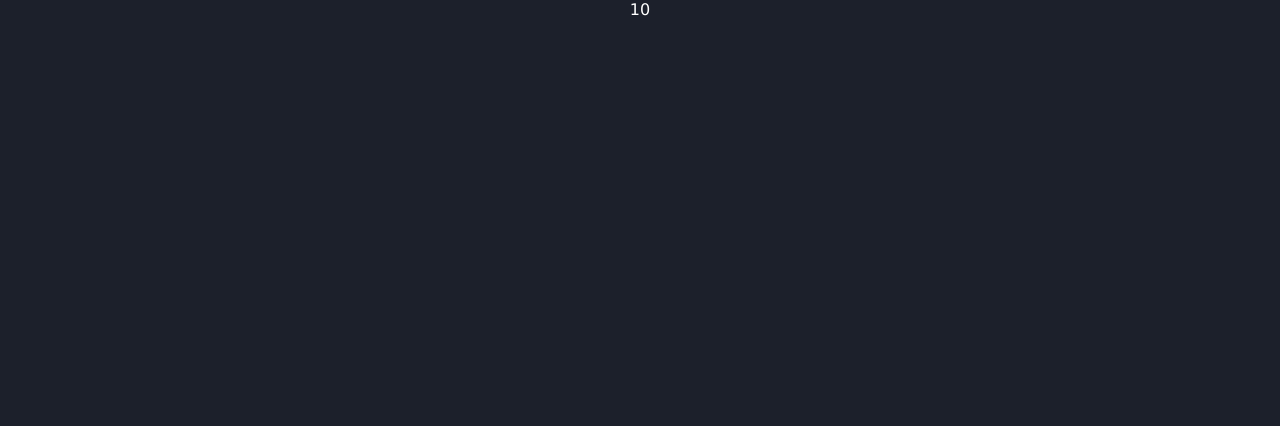
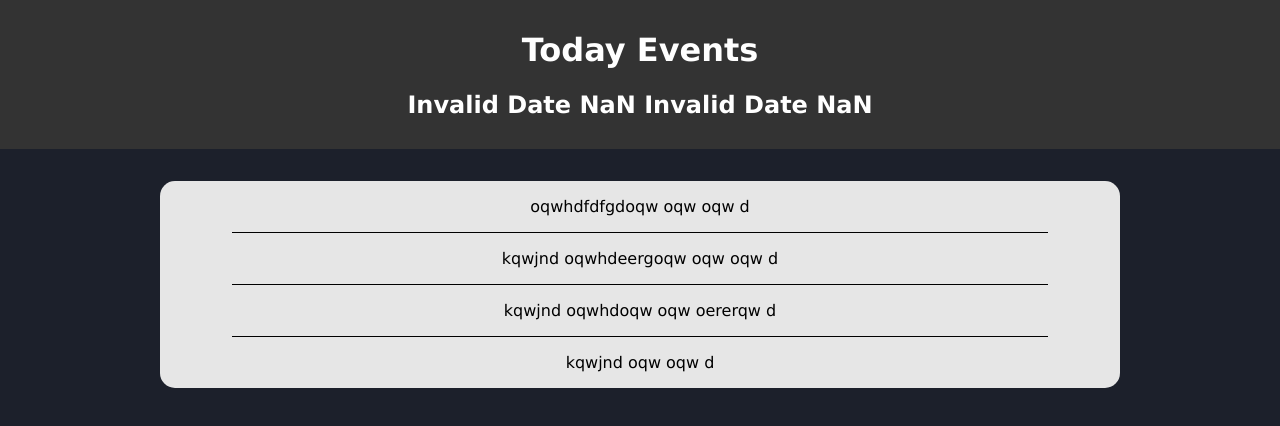
Before and after one commit to damxaq/calendar, a React (Create React App) app: page /day/10/1/2021 in a window 1280 px wide. Shown: the top 426 px of the page. Built offline with nearby package versions, Linux system fonts and the light colour scheme.

Commit message:
improved day preview

```diff
--- /dev/null
+++ b/src/components/Header.tsx
@@ -0,0 +1,17 @@
+import "./header.css";
+
+interface PropTypes {
+  title: string;
+  date: string;
+}
+
+const Header = ({ title, date }: PropTypes) => {
+  return (
+    <header className="header-style">
+      <h1>{title}</h1>
+      <h2>{date}</h2>
+    </header>
+  );
+};
+
+export default Header;
--- /dev/null
+++ b/src/components/header.css
@@ -0,0 +1,6 @@
+.header-style {
+  background: #333;
+  color: rgb(255, 255, 255);
+  text-align: center;
+  padding: 10px;
+}
--- /dev/null
+++ b/src/models/event.ts
@@ -0,0 +1,6 @@
+export type Event = {
+  id: string;
+  date: string;
+  time: string;
+  title: string;
+};
--- a/src/utils/date.helpers.ts
+++ b/src/utils/date.helpers.ts
@@ -35,6 +35,21 @@ export const getNameOfTheDay = (date: Date) => {
 
 export const getNameOfTheMonth = (date: Date) => {
   return date.toLocaleString("default", { month: "long" });
+};
+
+export const parseDate = (input: string) => {
+  var parts = input.split(".");
+  return new Date(parts[1] + "." + parts[0] + "." + parts[2]);
+};
+
+export const formatedDateFull = (date: Date) => {
+  return `${getNameOfTheDay(date)} ${date.getDate()} ${getNameOfTheMonth(
+    date
+  )} ${date.getFullYear()}`;
+};
+
+export const formatedDateMonth = (date: Date) => {
+  return `${getNameOfTheMonth(date)} ${date.getFullYear()}`;
 };
 
 export const initiateCalendar = (date: Date) => {
--- a/src/views/Calendar/Calendar.tsx
+++ b/src/views/Calendar/Calendar.tsx
@@ -1,13 +1,12 @@
 import { useState, useEffect } from "react";
 import { Link } from "react-router-dom";
+import Header from "../../components/Header";
 
 import {
-  daysInMonth,
   getNextMonth,
   getPreviousMonth,
-  getNameOfTheDay,
-  getNameOfTheMonth,
   initiateCalendar,
+  formatedDateMonth,
 } from "../../utils/date.helpers";
 
 const Calendar = () => {
@@ -25,12 +24,7 @@ const Calendar = () => {
 
   return (
     <div>
-      <p>{getPreviousMonth(dateToShow).toString()}</p>
-      <p>
-        {getNameOfTheDay(dateToShow)} {dateToShow.getDate()}{" "}
-        {getNameOfTheMonth(dateToShow)} {dateToShow.getFullYear()}
-      </p>
-      <p>{daysInMonth(dateToShow.getMonth() + 1, dateToShow.getFullYear())}</p>
+      <Header title="Calendar" date={formatedDateMonth(dateToShow)} />
       <button onClick={() => setDateToShow(getPreviousMonth(dateToShow))}>
         {"<-"}
       </button>
@@ -46,7 +40,6 @@ const Calendar = () => {
         <div>Fr</div>
         <div>Sa</div>
       </div>
-
       <div className="day-of-week">
         {calendar &&
           calendar.map((day, index) => {
--- a/src/views/DayPreview/DayPreview.tsx
+++ b/src/views/DayPreview/DayPreview.tsx
@@ -1,5 +1,7 @@
-import React from "react";
+import "./dayPreview.css";
 import { useParams } from "react-router-dom";
+import Header from "../../components/Header";
+import { formatedDateFull, parseDate } from "../../utils/date.helpers";
 
 interface ParamTypes {
   date: string;
@@ -8,7 +10,30 @@ interface ParamTypes {
 const DayPreview = () => {
   const { date } = useParams<ParamTypes>();
 
-  return <div>{date}</div>;
+  const dateObject = parseDate(date);
+  const dateTitle = formatedDateFull(dateObject);
+
+  const events = [
+    " oqwhdfdfgdoqw oqw oqw d",
+    "kqwjnd oqwhdeergoqw oqw oqw d",
+    "kqwjnd oqwhdoqw oqw oererqw d",
+    "kqwjnd  oqw oqw d",
+  ];
+
+  return (
+    <div>
+      <Header title="Today Events" date={dateTitle} />
+      <div className="event-list">
+        {events.map((event, index) => {
+          return (
+            <div className="event-element" key={index}>
+              {event}
+            </div>
+          );
+        })}
+      </div>
+    </div>
+  );
 };
 
 export default DayPreview;
--- /dev/null
+++ b/src/views/DayPreview/dayPreview.css
@@ -0,0 +1,17 @@
+.event-list {
+  background-color: rgb(230, 230, 230);
+  color: black;
+  max-width: 60rem;
+  margin: 2rem auto;
+  border-radius: 15px;
+}
+
+.event-element {
+  padding: 1rem 0;
+  width: 85%;
+  margin: auto;
+}
+
+.event-element:not(:last-child) {
+  border-bottom: 1px solid black;
+}
```
